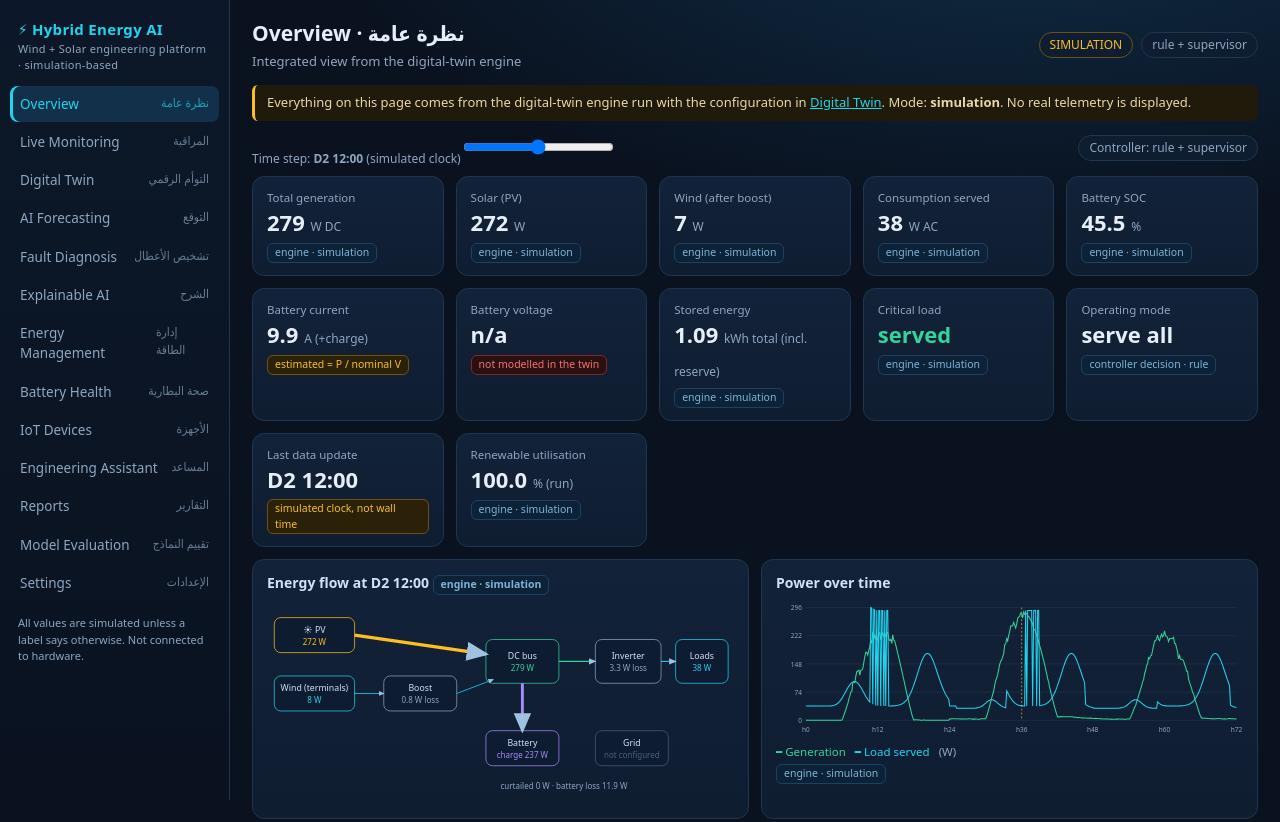
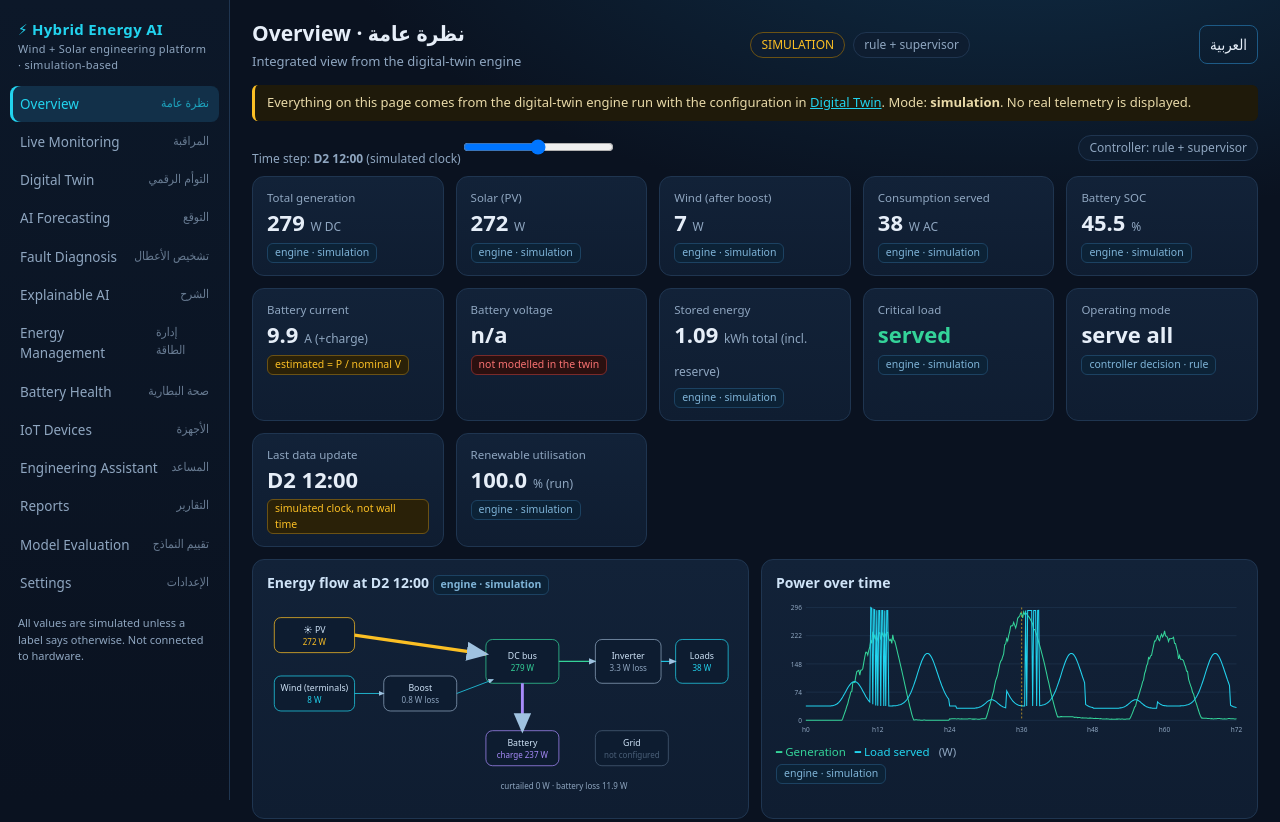
Before and after one commit to amr-inverter-fix/hybrid-energy-ai, a plain HTML site: page app.html in a window 1280 px wide. Shown: the top 822 px of the page. Drawn offline with Linux system fonts and the light colour scheme.

Commit message:
Add language selection button and backend connection options

```diff
--- a/app.html
+++ b/app.html
@@ -39,13 +39,19 @@ input[type=number]{width:100%}label{display:block;font-size:12px;color:var(--mut
 <body><div id="app">
 <nav id="nav"><h1>⚡ Hybrid Energy AI<small>Wind + Solar engineering platform · simulation-based</small></h1><div id="links"></div>
 <div style="margin:14px 8px;font-size:11px;color:var(--mut)">All values are simulated unless a label says otherwise. Not connected to hardware.</div></nav>
-<main><header class="top"><div><button id="menu" class="ghost" aria-label="menu">☰</button> <h2 id="title"></h2><p id="sub"></p></div><div class="row" id="modebar"></div></header><div id="page"></div></main></div>
+<main><header class="top"><div><button id="menu" class="ghost" aria-label="menu">☰</button> <h2 id="title"></h2><p id="sub"></p></div><div class="row" id="modebar"></div><button id="lang" class="ghost" aria-label="language"></button></header><div id="page"></div></main></div>
 <script src="twin_engine.js"></script><script src="controllers.js"></script><script src="iot_interface.js"></script><script src="maintenance.js"></script><script src="xai.js"></script><script src="platform_lib.js"></script><script src="scenarios.js"></script>
 <script>
-const $=(s,e)=>(e||document).querySelector(s),Twin=window.Twin,Plat=window.Plat;
+var S_lang='en';const $=(s,e)=>(e||document).querySelector(s),Twin=window.Twin,Plat=window.Plat;
 const PAGES=[['overview','Overview','نظرة عامة'],['live','Live Monitoring','المراقبة'],['twin','Digital Twin','التوأم الرقمي'],['forecast','AI Forecasting','التوقع'],['fault','Fault Diagnosis','تشخيص الأعطال'],['xai','Explainable AI','الشرح'],['energy','Energy Management','إدارة الطاقة'],['battery','Battery Health','صحة البطارية'],['iot','IoT Devices','الأجهزة'],['assistant','Engineering Assistant','المساعد'],['reports','Reports','التقارير'],['models','Model Evaluation','تقييم النماذج'],['settings','Settings','الإعدادات']];
 const S={cfg:Object.assign({},Twin.DEFAULTS,{days:3}),mode:'simulation',ctl:'rule',sup:true,cycleLife:500,idx:null,ack:{},diag:null,registry:new Plat.DeviceRegistry(),replay:null,docs:null,chat:[],fc:{H:'1'}};
 try{const d=JSON.parse(localStorage.getItem('hybrid_devices')||'null');if(d){for(const k in d){S.registry.register(d[k]);}}}catch(e){}
+const BE={url:localStorage.getItem('hybrid_backend_url')||'',devices:[],sel:null,live:null,rows:[],err:'',health:null,t:0};
+const beKey=()=>sessionStorage.getItem('hybrid_viewer_key')||'';
+async function beGet(path,ms){const c=new AbortController(),tm=setTimeout(()=>c.abort(),ms||70000);try{const r=await fetch(BE.url.replace(/\/+$/,'')+path,{headers:{'x-api-key':beKey()},signal:c.signal});if(!r.ok)throw new Error('HTTP '+r.status+(r.status===401||r.status===403?' (key rejected)':''));return await r.json()}catch(e){throw new Error(e.name==='AbortError'?'timeout (free hosts can take about 1 minute to wake)':e.message)}finally{clearTimeout(tm)}}
+async function beRefresh(){BE.err='';try{if(!/^(https:\/\/|http:\/\/localhost[:\/]|http:\/\/127\.0\.0\.1[:\/])/.test(BE.url))throw new Error('backend URL must start with https:// (http is allowed only for localhost)');BE.health=await beGet('/api/v1/health');BE.devices=await beGet('/api/v1/devices');if(!BE.sel&&BE.devices.length)BE.sel=BE.devices[0].device_id||BE.devices[0].id;if(BE.sel){BE.live=await beGet('/api/v1/devices/'+encodeURIComponent(BE.sel)+'/live-status');BE.rows=Plat.rowsFromHistory(await beGet('/api/v1/devices/'+encodeURIComponent(BE.sel)+'/history?limit=300&source=device'))}else{BE.live=null;BE.rows=[]}BE.t=Date.now()}catch(e){BE.err=e.message;BE.live=null;BE.rows=[]}}
+const beLive=()=>!!(BE.live&&BE.live.live_verified);
+const LANG=localStorage.getItem('hybrid_lang')||'en';S_lang=LANG;
 const cache={};async function J(u){if(cache[u])return cache[u];const r=await fetch(u);if(!r.ok)throw new Error(u+' HTTP '+r.status);return cache[u]=await r.json()}
 const fmt=(x,d=1)=>x===null||x===undefined||!isFinite(x)?'n/a':(+x).toFixed(d);const esc=s=>String(s).replace(/[&<>"]/g,c=>({'&':'&amp;','<':'&lt;','>':'&gt;','"':'&quot;'}[c]));
 const src=(t,c)=>`<span class="src ${c||''}">${t}</span>`;
@@ -95,12 +101,12 @@ function flow(el,i){const t=S.run.trace,c=S.run.cfg;const pv=t.pv[i],wd=t.wind[i
  ${box(300,50,100,60,'DC bus',fmt(t.gen_dc[i],0)+' W','#34d399')}${box(300,175,100,48,'Battery',(chg?'charge ':'discharge ')+fmt(Math.abs(bw),0)+' W',chg?'#a78bfa':'#f87171')}${box(450,50,90,60,'Inverter',fmt(inv,1)+' W loss','#8fa6c0')}${box(560,50,72,60,'Loads',fmt(ld,0)+' W','#22d3ee')}${box(450,175,100,48,'Grid','not configured','#4a5f78')}
  ${ar(120,44,300,70,pv,'#fbbf24')}${ar(120,124,160,124,wraw,'#22d3ee')}${ar(260,124,310,105,wd,'#22d3ee')}${chg?ar(350,110,350,175,Math.abs(bw),'#a78bfa'):ar(350,175,350,110,Math.abs(bw),'#f87171')}${ar(400,80,450,80,ld+inv,'#34d399')}${ar(540,80,560,80,ld,'#22d3ee')}
  <text x="320" y="255" fill="#8fa6c0" font-size="11">curtailed ${fmt(cur,0)} W · battery loss ${fmt(t.loss_batt[i],1)} W</text></svg>`}
-P.live=async el=>{const live=S.registry.liveAvailable();let h=`<div class="note">${modeBadge()} Simulation, replay and live data are kept strictly separate. Live mode needs a registered device that sent at least 10 valid <code>source:"device"</code> messages and is currently online.</div>`;
+P.live=async el=>{if(S.mode==='live'&&BE.url&&beKey()&&Date.now()-BE.t>15000)await beRefresh();const live=S.registry.liveAvailable()||beLive();let h=`<div class="note">${modeBadge()} Simulation, replay and live data are kept strictly separate. Live mode needs a registered device that sent at least 10 valid <code>source:"device"</code> messages and is currently online.</div>`;
  if(S.mode==='live'&&!live)h+='<div class="note bad"><b>Live hardware unavailable.</b> No verified, online device. Register one in <a href="#iot">IoT Devices</a>. Nothing is shown here as live.</div>';
  if(S.mode==='simulation'){const t=S.run.trace;h+=`<div class="card"><h3>Simulated signals ${src('engine · simulation')}</h3>${chart({x:t.t.map(v=>v/6),series:[{name:'Irradiance W/m²',color:'#fbbf24',y:t.g},{name:'PV W',color:'#34d399',y:t.pv},{name:'Wind W',color:'#22d3ee',y:t.wind}],xfmt:v=>'h'+Math.round(v),label:'signals'})}</div>`}
  if(S.mode==='replay'){h+=`<div class="card"><h3>Historical replay</h3><p class="k">Upload a CSV with columns: ts, v_batt, i_batt, g_wm2, pv_w, wind_ms, wind_w, t_batt_c, load_w. Each row is validated; invalid rows are skipped and counted.</p><input type="file" id="csv" accept=".csv,text/csv">`;
   if(S.replay){const rs=S.replay.rows;h+=`<div class="note ok">${rs.length} valid rows loaded. ${S.replay.errors.join('; ')}</div>`+chart({x:rs.map((_,j)=>j),series:[{name:'PV W',color:'#34d399',y:rs.map(r=>r.pv_w)},{name:'Wind W',color:'#22d3ee',y:rs.map(r=>r.wind_w)},{name:'Load W',color:'#fbbf24',y:rs.map(r=>r.load_w)}],label:'replay'})+chart({x:rs.map((_,j)=>j),series:[{name:'Battery V',color:'#a78bfa',y:rs.map(r=>r.v_batt)}],unit:'V',label:'vbatt'})+`<div class="k">${src('replay · uploaded file','a')}</div>`}else h+='<div class="empty">No file loaded yet.</div>';h+='</div>'}
- if(S.mode==='live'&&live)h+='<div class="card"><h3>Live telemetry</h3><div class="empty">A verified device is online. Live charts need a server-side bridge (MQTT/HTTP) that this static site does not include; see IOT.md. Nothing is simulated here.</div></div>';
+ if(S.mode==='live'&&live){if(!beLive())h+='<div class="note">A device is registered locally, but no backend is connected. Connect the backend in Settings to see live data. Nothing is simulated here.</div>';else{const rs=BE.rows,f=Plat.sensorChecks(rs,Date.now());h+=`<div class="card"><h3>Live telemetry ${src('backend · source=device','')}</h3><p class="k">Device ${esc(BE.sel)} (${esc((BE.devices.find(d=>d.device_id===BE.sel)||{}).name||'no name')}) · ${rs.length} device packets · live verified by the backend (${BE.live.valid_device_packets} valid packets). Last refresh ${new Date(BE.t).toLocaleTimeString()}.</p>`+(rs.length?chart({x:rs.map((_,j)=>j),series:[{name:'PV W',color:'#34d399',y:rs.map(r=>r.pv_w)},{name:'Wind W',color:'#22d3ee',y:rs.map(r=>r.wind_w)},{name:'Load W',color:'#fbbf24',y:rs.map(r=>r.load_w)}],label:'live power'})+chart({x:rs.map((_,j)=>j),series:[{name:'Battery V',color:'#a78bfa',y:rs.map(r=>r.v_batt)}],label:'live vbatt'}):'')+`</div><div class="card" style="margin-top:12px"><h3>Communication and current-sensor checks ${src('rule-based, not ML','')}</h3>`+(f.length?f.map(x=>`<div class="note ${x.severity==='critical'?'bad':''}"><b>${esc(x.category)}/${esc(x.code)}</b> ${esc(x.message)}</div>`).join(''):'<div class="note ok">No communication or current-sensor rule fired.</div>')+'<p class="k">Deterministic rules with assumed thresholds; they cannot see faults the sensors do not show.</p></div>'}}
  el.innerHTML=h;const f=$('#csv');if(f)f.onchange=async e=>{S.replay=Plat.parseReplayCsv(await e.target.files[0].text());P.live(el)}};
 const GROUPS=[['Solar subsystem',['pv_n','pv_wp','pv_derate','pv_tc_pct','pv_noct','pv_dcdc_eff','tilt_deg','azimuth_deg']],['Wind subsystem',['wind_scale','wind_rated_w','wind_boost_eff']],['Battery',['batt_v','batt_ah','soc0','soc_min','soc_max','eff_chg','eff_dis','max_chg_w','max_dis_w','batt_temp_c']],['Loads and conversion',['crit_wh','nonc_wh','flex_wh','flex_w','inv_eff']],['Weather and scenario',['psh','wind_mean','variability','days','seed','t_amb_mean']]];
 const NOTMOD=['tilt_deg','azimuth_deg'];
@@ -219,15 +225,18 @@ P.models=async el=>{loading(el);let F,X,XE,RL,Q;try{[F,X,XE,RL,Q]=await Promise.
  <div class="card" style="margin-top:12px"><h3>Forecast: MAE W by horizon (test seeds 101-103) ${src('results_forecast_v2.json','g')}</h3>${table(['Horizon','Persistence','Moving avg','Ridge','MLP','MLP R²','GRU','LSTM','RF','GB'],F.horizons_h.map(h=>{const r=F.results[h],q=Q.results[h];return[h+' h',fmt(r.persistence.MAE_W,1),fmt(r.moving_average.MAE_W,1),fmt(r.linear_ridge.MAE_W,1),fmt(r.mlp.MAE_W,1),fmt(r.mlp.R2,3)].concat(q?[q.gru,q.lstm,q.random_forest,q.gradient_boosting].map(m=>fmt(m.MAE_W,1)):['-','-','-','-'])}),['','n','n','n','n','n','n','n','n','n'])}<div class="k">GRU/LSTM/RF/GB trained on a third of the samples (compute limits); only 1, 6, 24 h evaluated.</div></div>
  <div class="card" style="margin-top:12px"><h3>Fault detection (seeds 201-203) ${src('results_fault_v2.json, results_fault_explain.json','g')}</h3>${table(['Model','Accuracy all','Macro-F1 all','Accuracy observable only','Macro-F1 observable only'],[['MLP v1 (deployed)',fmt(v1.all_samples.accuracy*100,1)+'%',fmt(v1.all_samples.macro_f1,3),fmt(v1.observable_only.accuracy*100,1)+'%',fmt(v1.observable_only.macro_f1,3)],['MLP v2 (single)',fmt(v2.accuracy*100,1)+'%',fmt(v2.macro_f1,3),fmt(X.observable_only.v2_single.accuracy*100,1)+'%',fmt(X.observable_only.v2_single.macro_f1,3)],...Object.entries(XE.models).map(([n,m])=>[n,fmt(m.all.accuracy*100,1)+'%',fmt(m.all.macro_f1,3),fmt(m.observable_only.accuracy*100,1)+'%',fmt(m.observable_only.macro_f1,3)])],['','n','n','n','n'])}<div class="k">${fmt(X.unobservable_share_of_fault_samples*100,0)}% of fault samples are physically unobservable (night / calm wind), which caps overall recall for PV loss and wind stall. Calibration ECE ${fmt(X.calibration_ECE.before,3)} → ${fmt(X.calibration_ECE.after,3)} (v2 temperature scaling). Isolation Forest AUROC ${fmt(XE.isolation_forest.AUROC_all,2)} (all) / ${fmt(XE.isolation_forest.AUROC_observable_only,2)} (observable). Autoencoder AUROC ${fmt(X.autoencoder_anomaly.AUROC_fault_vs_normal_all,2)} / ${fmt(X.autoencoder_anomaly.AUROC_fault_vs_normal_observable_only,2)}.</div></div>
  <div class="card" style="margin-top:12px"><h3>Dispatch (Python simulator, seeds 500-502) ${src('results_rl_compare.json','g')}</h3>${table(['Policy','Blackout h','Critical unserved Wh','Reward'],Object.entries(RL.main).map(([k,v])=>[k,fmt(v.black_h,1),fmt(v.crit_un_Wh,0),fmt(v.total_reward,0)]),['','n','n','n'])}</div>`};
-P.settings=async el=>{const live=S.registry.liveAvailable();el.innerHTML=`<div class="card"><h3>Operating mode</h3><div class="row"><label><input type="radio" name="m" value="simulation" ${S.mode==='simulation'?'checked':''}> Simulation (digital twin)</label><label><input type="radio" name="m" value="replay" ${S.mode==='replay'?'checked':''}> Historical replay (uploaded CSV)</label><label><input type="radio" name="m" value="live" ${S.mode==='live'?'checked':''} ${live?'':'disabled'}> Live hardware ${live?'':'(unavailable: no verified online device)'}</label></div></div>
+P.settings=async el=>{const live=S.registry.liveAvailable()||beLive();el.innerHTML=`<div class="card"><h3>Backend connection</h3><p class="k">Optional. Enter the HTTPS URL of a running Hybrid backend and a viewer key. The key is kept in this tab only (sessionStorage) and is never stored in code or on GitHub. A free host can need about 1 minute to wake up.</p><div class="row"><label>Backend URL<input id="beu" value="${esc(BE.url)}" placeholder="https://your-backend.example.com" style="min-width:260px"></label><label>Viewer key<input id="bek" type="password" autocomplete="off" value="${beKey()?'********':''}"></label><button id="bec">Connect and test</button></div><div id="bes" class="k">${BE.err?'<span class="sev-critical">'+esc(BE.err)+'</span>':BE.health?'Connected. Devices: '+BE.devices.length+'. Live verified: '+(beLive()?'yes':'no'+(BE.live?' ('+esc((BE.live.reasons||[]).join('; '))+')':'')):'Not connected.'}</div></div><div class="card" style="margin-top:12px"><h3>Operating mode</h3><div class="row"><label><input type="radio" name="m" value="simulation" ${S.mode==='simulation'?'checked':''}> Simulation (digital twin)</label><label><input type="radio" name="m" value="replay" ${S.mode==='replay'?'checked':''}> Historical replay (uploaded CSV)</label><label><input type="radio" name="m" value="live" ${S.mode==='live'?'checked':''} ${live?'':'disabled'}> Live hardware ${live?'':'(unavailable: no verified online device)'}</label></div></div>
  <div class="card" style="margin-top:12px"><h3>Energy management</h3><div class="row"><label>Controller <select id="sctl">${['fixed','rule','dqn','ddqn','ppo'].map(c=>`<option ${c===S.ctl?'selected':''}>${c}</option>`).join('')}</select></label><label><input type="checkbox" id="ssup" ${S.sup?'checked':''}> Independent safety supervisor</label><label>Assumed battery cycle life (equivalent cycles)<input id="scl" type="number" min="50" max="10000" value="${S.cycleLife}"></label></div><p class="k">Simulated control only. Hardware control is disabled and cannot be enabled from this page.</p><button id="sap">Apply</button> <span id="serr" class="sev-critical"></span></div>
  <div class="card" style="margin-top:12px"><h3>Units and data</h3><p class="k">Power W, energy Wh, voltage V, current A (+ charge), irradiance W/m², wind m/s, temperature °C, time step 10 min. The browser stores only device registrations (no secrets). No API keys are used or stored by this site.</p><button id="sclr" class="ghost">Clear stored device registrations</button></div>`;
  el.querySelectorAll('[name=m]').forEach(r=>r.onchange=()=>{S.mode=r.value;render()});
  $('#sap').onclick=async()=>{try{if(['dqn','ddqn','ppo'].includes($('#sctl').value))await J('v2/rl_weights.json');S.ctl=$('#sctl').value;S.sup=$('#ssup').checked;S.cycleLife=Math.max(50,+$('#scl').value||500);run();render()}catch(e){$('#serr').textContent=e.message}};
+ $('#bec').onclick=async()=>{BE.url=$('#beu').value.trim();localStorage.setItem('hybrid_backend_url',BE.url);const k=$('#bek').value;if(k&&k!=='********')sessionStorage.setItem('hybrid_viewer_key',k);$('#bes').textContent='Connecting (up to about 1 minute if the host is asleep)...';BE.sel=null;await beRefresh();render()};
  $('#sclr').onclick=()=>{localStorage.removeItem('hybrid_devices');S.registry=new Plat.DeviceRegistry();render()}};
 /* ---------- shell ---------- */
-async function render(){const k=(location.hash||'#overview').slice(1),pg=PAGES.find(p=>p[0]===k)||PAGES[0];$('#links').innerHTML=PAGES.map(p=>`<a href="#${p[0]}" class="${p[0]===pg[0]?'on':''}">${p[1]}<span>${p[2]}</span></a>`).join('');$('#title').textContent=pg[1]+' · '+pg[2];
- $('#sub').textContent={overview:'Integrated view from the digital-twin engine',live:'Simulation, replay and live data kept separate',twin:'Configure the system and compare controllers',forecast:'Multi-horizon generation forecasts with uncertainty',fault:'Validated, observability-aware diagnosis',xai:'Explanations from the same model',energy:'Controller evaluation across seeds and scenarios',battery:'Wear indicators, clearly labelled',iot:'Device registry and validation',assistant:'Context-aware, source-traceable',reports:'PDF, Excel, CSV, JSON',models:'Versions and measured results',settings:'Modes, controller, assumptions'}[pg[0]];
+const AR_SUB={overview:'نظرة متكاملة من محرك التوأم الرقمي',live:'المحاكاة والإعادة والبيانات الحية منفصلة تمامًا',twin:'اضبط النظام وقارن المتحكمات',forecast:'توقع التوليد لعدة آفاق مع هامش عدم اليقين',fault:'تشخيص مع مراعاة ما تستطيع الحساسات رؤيته',xai:'الشرح من نفس النموذج',energy:'تقييم المتحكمات عبر سيناريوهات',battery:'مؤشرات تآكل بدون ادعاء عمر متبقٍ',iot:'تسجيل الأجهزة والتحقق',assistant:'مساعد بمصادر',reports:'PDF وExcel وCSV وJSON',models:'إصدارات ونتائج مقاسة',settings:'الأوضاع والمتحكم والافتراضات والاتصال'};
+function applyLang(){document.documentElement.lang=S_lang;document.documentElement.dir=S_lang==='ar'?'rtl':'ltr';$('#lang').textContent=S_lang==='ar'?'English':'العربية';$('#lang').onclick=()=>{S_lang=S_lang==='ar'?'en':'ar';localStorage.setItem('hybrid_lang',S_lang);render()}}
+async function render(){applyLang();const k=(location.hash||'#overview').slice(1),pg=PAGES.find(p=>p[0]===k)||PAGES[0];$('#links').innerHTML=PAGES.map(p=>`<a href="#${p[0]}" class="${p[0]===pg[0]?'on':''}">${S_lang==='ar'?p[2]:p[1]}<span>${S_lang==='ar'?p[1]:p[2]}</span></a>`).join('');$('#title').textContent=S_lang==='ar'?pg[2]+' · '+pg[1]:pg[1]+' · '+pg[2];
+ $('#sub').textContent={overview:'Integrated view from the digital-twin engine',live:'Simulation, replay and live data kept separate',twin:'Configure the system and compare controllers',forecast:'Multi-horizon generation forecasts with uncertainty',fault:'Validated, observability-aware diagnosis',xai:'Explanations from the same model',energy:'Controller evaluation across seeds and scenarios',battery:'Wear indicators, clearly labelled',iot:'Device registry and validation',assistant:'Context-aware, source-traceable',reports:'PDF, Excel, CSV, JSON',models:'Versions and measured results',settings:'Modes, controller, assumptions'}[pg[0]];if(S_lang==='ar')$('#sub').textContent=AR_SUB[pg[0]];
  $('#modebar').innerHTML=modeBadge()+' <span class="pill">'+S.ctl+(S.sup?' + supervisor':'')+'</span>';$('#nav').classList.remove('open');const el=$('#page');try{if(!S.run)run();await P[pg[0]](el)}catch(e){fail(el,e)}window.scrollTo(0,0)}
 $('#menu').onclick=()=>$('#nav').classList.toggle('open');addEventListener('hashchange',render);
 J('v2/rl_weights.json').catch(()=>{}).finally(()=>{run();render()});
```
